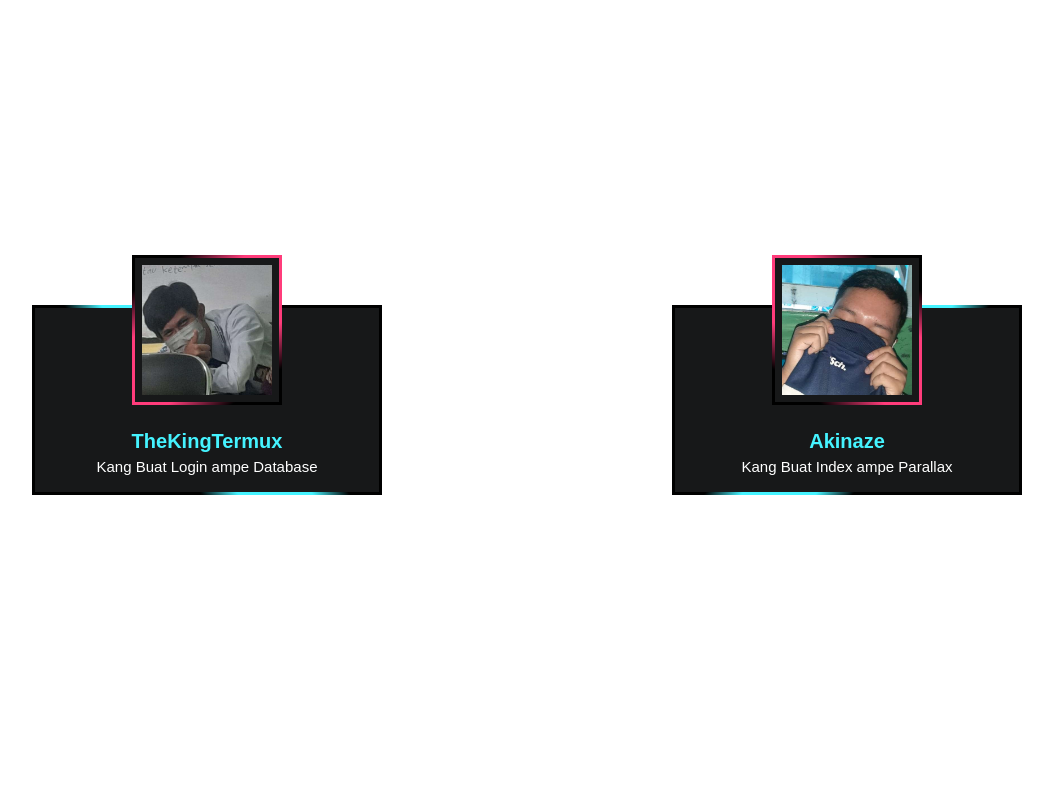
After one commit to TheKingTermux/web-sekolah, a PHP site: page /ujicoba.html in a window 1280 px wide. The commit adds this page. Shown: the whole page, without its empty margins (113-1166 px from the left). Run offline with PHP 8.4, Linux system fonts and the light colour scheme; some web fonts are replaced.

Commit message:
Update main website

```diff
--- /dev/null
+++ b/lulw/ujicoba.css
@@ -0,0 +1,382 @@
+@import url('htps://fonts.googleapis.com/css2?family=Poppins:wght@300;400;500;600;700;800;900&display=swap');
+* {
+    margin: 0;
+    padding: 0;
+    box-sizing: border-box;
+    font-family: 'Poppins', sans-serif;
+}
+
+body {
+    display: flex;
+    justify-content: space-around;
+    align-items: center;
+    min-height: 100vh;
+}
+
+.card {
+    position: relative;
+    width: 350px;
+    height: 190px;
+    background: #171819;
+    transition: 0.5s;
+}
+
+.card:hover {
+    height: 450px;
+}
+
+.card .lines {
+    position: absolute;
+    inset: 0;
+    background: #000;
+    overflow: hidden;
+}
+
+.card .lines::before {
+    content: '';
+    position: absolute;
+    top: 50%;
+    left: 50%;
+    width: 600px;
+    height: 120px;
+    background: linear-gradient(transparent, #45f3ff, #45f3ff, #45f3ff, transparent);
+    animation: animate 4s linear infinite;
+}
+
+@keyframes animate {
+    0% {
+        transform: translate(-50%, -50%) rotate(0deg);
+    }
+    100% {
+        transform: translate(-50%, -50%) rotate(360deg);
+    }
+}
+
+.card .lines::after {
+    content: '';
+    position: absolute;
+    inset: 3px;
+    background: #171819;
+}
+
+.card .imgBx {
+    position: absolute;
+    top: -50px;
+    left: 50%;
+    transform: translateX(-50%);
+    width: 150px;
+    height: 150px;
+    background: #000;
+    transition: 0.5s;
+    z-index: 10;
+    overflow: hidden;
+}
+
+.card:hover .imgBx {
+    width: 250px;
+    height: 250px;
+}
+
+.card .imgBx::before {
+    content: '';
+    position: absolute;
+    top: 50%;
+    left: 50%;
+    width: 500px;
+    height: 150px;
+    transform: translate(-50%, -50%);
+    background: linear-gradient(transparent, #ff3c7b, #ff3c7b, #ff3c7b, transparent);
+    animation: animate2 6s linear infinite;
+}
+
+@keyframes animate2 {
+    0% {
+        transform: translate(-50%, -50%) rotate(360deg);
+    }
+    100% {
+        transform: translate(-50%, -50%) rotate(0deg);
+    }
+}
+
+.card .imgBx::after {
+    content: '';
+    position: absolute;
+    inset: 3px;
+    background: #171819;
+}
+
+.card .imgBx img {
+    position: absolute;
+    top: 10px;
+    left: 10px;
+    z-index: 1;
+    width: calc(100% - 20px);
+    height: calc(100% - 20px);
+    //filter: grayscale(1);//
+}
+
+.card .keterangan {
+    position: absolute;
+    width: 100%;
+    height: 100%;
+    display: flex;
+    justify-content: center;
+    align-items: flex-end;
+    overflow: hidden;
+}
+
+.card .keterangan .detail {
+    padding: 0;
+    text-align: center;
+    width: 100%;
+    transition: 0.5s;
+    transform: translateY(145px);
+}
+
+.card:hover .keterangan .detail {
+    transform: translateY(0px);
+}
+
+.card .keterangan .detail h2 {
+    font-size: 1.25em;
+    font-weight: 600;
+    color: #45f3ff;
+    line-height: 1.2em;
+}
+
+.card .keterangan .detail h2 span {
+    font-size: 0.75em;
+    font-weight: 500;
+    color: #fff;
+}
+
+.card .keterangan .detail .detail2 {
+    display: flex;
+    justify-content: space-between;
+    text-align: center;
+    align-items: center;
+    margin: 15px 0;
+}
+
+.card .keterangan .detail .detail2 h3 {
+    font-size: 1em;
+    color: #45f3ff;
+    line-height: 1.2em;
+    font-weight: 600;
+}
+
+.card .keterangan .detail .detail2 h3 span {
+    font-size: 0.85;
+    font-weight: 400;
+    color: #fff;
+}
+
+.card .keterangan .detail .actionBtn {
+    display: flex;
+    justify-content: space-between;
+    text-align: center;
+    align-items: center;
+    gap: 20px;
+    margin: 25px 45px;
+}
+
+.card .keterangan .detail .actionBtn button {
+    padding: 10px 30px;
+    border: none;
+    outline: none;
+    border-radius: 5px;
+    font-size: 1em;
+    font-weight: 500;
+    background: #45f3ff;
+    color: #222;
+    cursor: pointer;
+    opacity: 0.9;
+}
+
+.card .keterangan .detail .actionBtn button:hover {
+    opacity: 1;
+}
+
+.card2 {
+    position: relative;
+    width: 350px;
+    height: 190px;
+    background: #171819;
+    transition: 0.5s;
+}
+
+.card2:hover {
+    height: 450px;
+}
+
+.card2 .lines {
+    position: absolute;
+    inset: 0;
+    background: #000;
+    overflow: hidden;
+}
+
+.card2 .lines::before {
+    content: '';
+    position: absolute;
+    top: 50%;
+    left: 50%;
+    width: 600px;
+    height: 120px;
+    background: linear-gradient(transparent, #45f3ff, #45f3ff, #45f3ff, transparent);
+    animation: animate3 4s linear infinite;
+}
+
+@keyframes animate3 {
+    0% {
+        transform: translate(-50%, -50%) rotate(360deg);
+    }
+    100% {
+        transform: translate(-50%, -50%) rotate(0deg);
+    }
+}
+
+.card2 .lines::after {
+    content: '';
+    position: absolute;
+    inset: 3px;
+    background: #171819;
+}
+
+.card2 .imgBx {
+    position: absolute;
+    top: -50px;
+    left: 50%;
+    transform: translateX(-50%);
+    width: 150px;
+    height: 150px;
+    background: #000;
+    transition: 0.5s;
+    z-index: 10;
+    overflow: hidden;
+}
+
+.card2:hover .imgBx {
+    width: 250px;
+    height: 250px;
+}
+
+.card2 .imgBx::before {
+    content: '';
+    position: absolute;
+    top: 50%;
+    left: 50%;
+    width: 500px;
+    height: 150px;
+    transform: translate(-50%, -50%);
+    background: linear-gradient(transparent, #ff3c7b, #ff3c7b, #ff3c7b, transparent);
+    animation: animate4 6s linear infinite;
+}
+
+@keyframes animate4 {
+    0% {
+        transform: translate(-50%, -50%) rotate(0deg);
+    }
+    100% {
+        transform: translate(-50%, -50%) rotate(360deg);
+    }
+}
+
+.card2 .imgBx::after {
+    content: '';
+    position: absolute;
+    inset: 3px;
+    background: #171819;
+}
+
+.card2 .imgBx img {
+    position: absolute;
+    top: 10px;
+    left: 10px;
+    z-index: 1;
+    width: calc(100% - 20px);
+    height: calc(100% - 20px);
+    //filter: grayscale(1);//
+}
+
+.card2 .keterangan {
+    position: absolute;
+    width: 100%;
+    height: 100%;
+    display: flex;
+    justify-content: center;
+    align-items: flex-end;
+    overflow: hidden;
+}
+
+.card2 .keterangan .detail {
+    padding: 0;
+    text-align: center;
+    width: 100%;
+    transition: 0.5s;
+    transform: translateY(145px);
+}
+
+.card2:hover .keterangan .detail {
+    transform: translateY(0px);
+}
+
+.card2 .keterangan .detail h2 {
+    font-size: 1.25em;
+    font-weight: 600;
+    color: #45f3ff;
+    line-height: 1.2em;
+}
+
+.card2 .keterangan .detail h2 span {
+    font-size: 0.75em;
+    font-weight: 500;
+    color: #fff;
+}
+
+.card2 .keterangan .detail .detail2 {
+    display: flex;
+    justify-content: space-between;
+    text-align: center;
+    align-items: center;
+    margin: 15px 0;
+}
+
+.card2 .keterangan .detail .detail2 h3 {
+    font-size: 1em;
+    color: #45f3ff;
+    line-height: 1.2em;
+    font-weight: 600;
+}
+
+.card2 .keterangan .detail .detail2 h3 span {
+    font-size: 0.85;
+    font-weight: 400;
+    color: #fff;
+}
+
+.card2 .keterangan .detail .actionBtn {
+    display: flex;
+    justify-content: space-between;
+    text-align: center;
+    align-items: center;
+    gap: 20px;
+    margin: 25px 45px;
+}
+
+.card2 .keterangan .detail .actionBtn button {
+    padding: 10px 30px;
+    border: none;
+    outline: none;
+    border-radius: 5px;
+    font-size: 1em;
+    font-weight: 500;
+    background: #45f3ff;
+    color: #222;
+    cursor: pointer;
+    opacity: 0.9;
+}
+
+.card2 .keterangan .detail .actionBtn button:hover {
+    opacity: 1;
+}
--- /dev/null
+++ b/lulw/ujicoba.html
@@ -0,0 +1,48 @@
+<!DOCTYPE html>
+
+<head>
+    <title>Ngecek Ngecek Cek Cek</title>
+    <link rel="stylesheet" href="ujicoba.css?v=1.0">
+    <link rel="icon" href="../image/login.png">
+</head>
+
+<body>
+    <div class="card">
+        <div class="lines"></div>
+        <div class="imgBx">
+            <img src="/haaaaa/lulw/images/team/team-image.jpg">
+        </div>
+        <div class="keterangan">
+            <div class="detail">
+                <h2>TheKingTermux<br><span>Kang Buat Login ampe Database</span></h2>
+                <div class="detail2">
+                    <h3>Jangan memberi tahu orang" tentang rencanamu. Tunjukkan pada mereka hasilmu<br><span>Noh dengerin kamfhang</span></h3>
+                </div>
+                <div class="actionBtn">
+                    <button onclick="location.href='https://www.instagram.com/thekingtermux'">Instagram</button>
+                    <button onclick="location.href='https://twitter.com/thekingtermux'">Twitter</button>
+                </div>
+            </div>
+        </div>
+    </div>
+    <div class="card2 ">
+        <div class="lines "></div>
+        <div class="imgBx ">
+            <img src="/haaaaa/lulw/images/team/team-image01.jpg ">
+        </div>
+        <div class="keterangan ">
+            <div class="detail ">
+                <h2>Akinaze<br><span>Kang Buat Index ampe Parallax</span></h2>
+                <div class="detail2 ">
+                    <h3>Jadi orang tuh jangan ribet" sumpah. Kasian orang yang nanggepin elu jadinya bingung<br><span>Kesel bet w</span></h3>
+                </div>
+                <div class="actionBtn ">
+                    <button onclick="location.href='https://www.instagram.com/akinaze_'">Instagram</button>
+                    <button onclick="location.href='https://twitter.com/Akinaze_'">Twitter</button>
+                </div>
+            </div>
+        </div>
+    </div>
+</body>
+
+</html>
```
Also changed, not shown: lulw/css/style.css (+40 -54 lines), lulw/index.html (+20 -42 lines).
